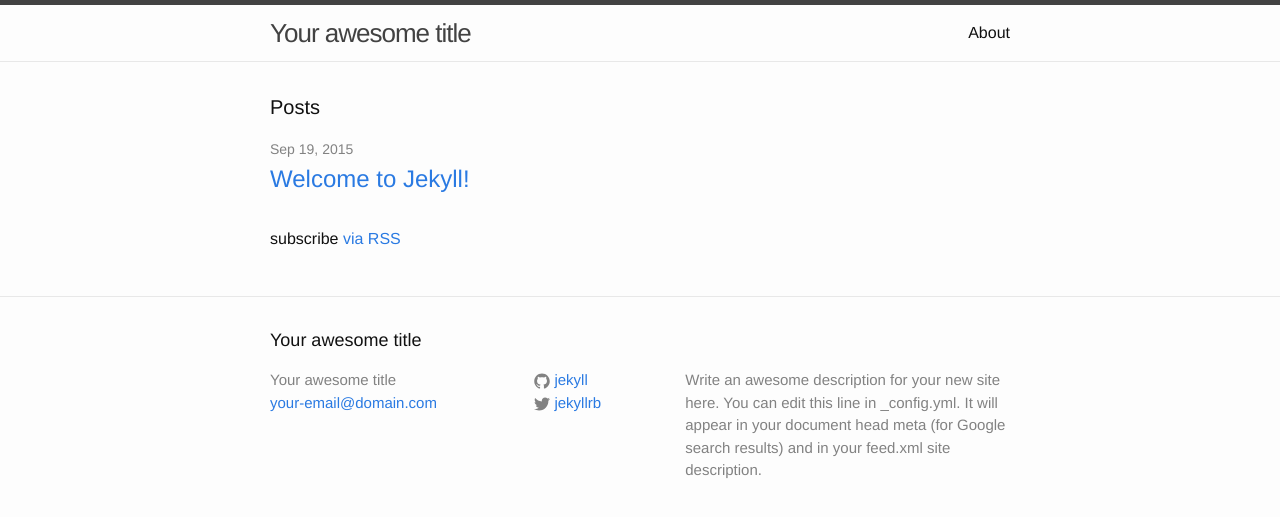
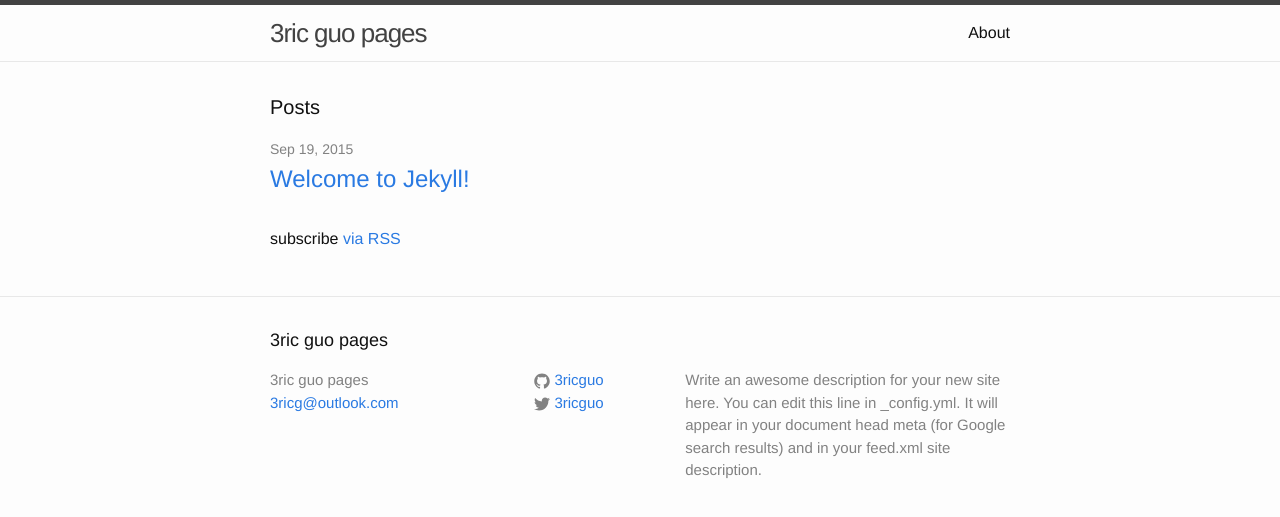
Before and after one commit to 3ricguo/tripwire, a Jekyll site: the page built from index.html, in a window 1280 px wide. Shown: the top 517 px of the page. Built offline with Jekyll 4.4.1, drawn with Linux system fonts in a browser that asks for light colours.

Commit message:
update config

```diff
--- a/_config.yml
+++ b/_config.yml
@@ -1,14 +1,14 @@
 # Site settings
-title: Your awesome title
-email: your-email@domain.com
+title: 3ric guo pages
+email: 3ricg@outlook.com
 description: > # this means to ignore newlines until "baseurl:"
   Write an awesome description for your new site here. You can edit this
   line in _config.yml. It will appear in your document head meta (for
   Google search results) and in your feed.xml site description.
 baseurl: "" # the subpath of your site, e.g. /blog/
-url: "http://yourdomain.com" # the base hostname & protocol for your site
-twitter_username: jekyllrb
-github_username:  jekyll
+url: "http://3ricguo.github.io" # the base hostname & protocol for your site
+twitter_username: 3ricguo
+github_username:  3ricguo
 
 # Build settings
 markdown: kramdown
```
